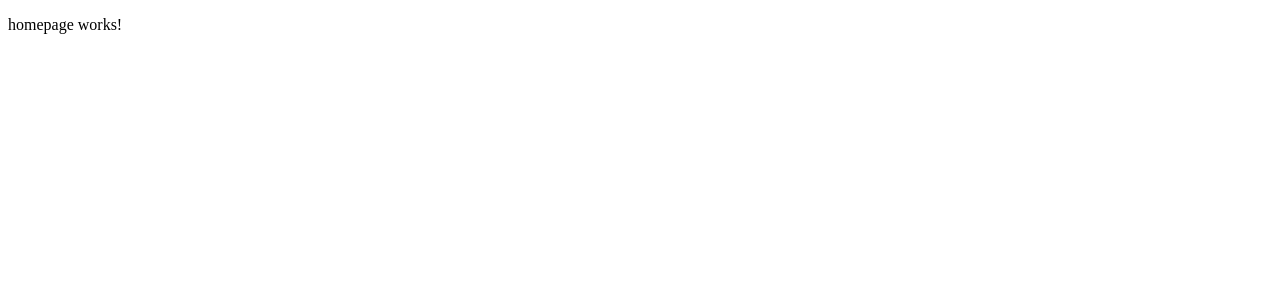
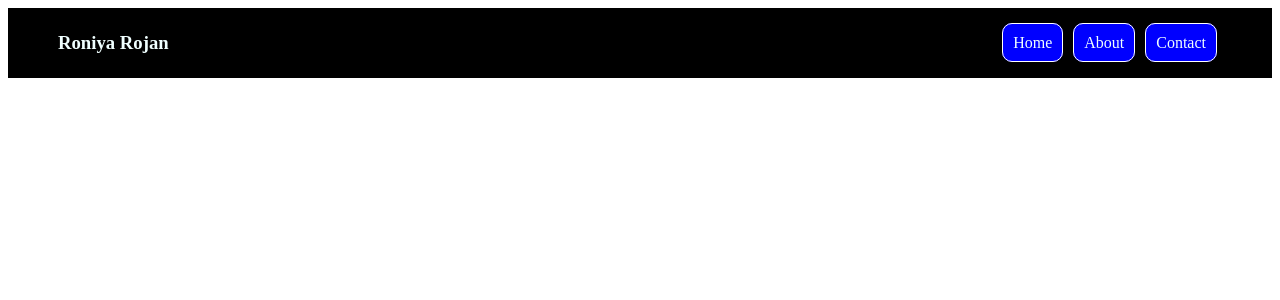
Before and after one commit to ronithrojan/Personal-Website, an Angular app: page /homepage in a window 1280 px wide. Shown: the top 300 px of the page. Built offline with nearby package versions, Linux system fonts and the light colour scheme.

Commit message:
created responsive header

```diff
--- a/src/app/about/about.component.html
+++ b/src/app/about/about.component.html
@@ -1 +1 @@
-<p>about works!</p>
+<app-header></app-header>
--- a/src/app/app.module.ts
+++ b/src/app/app.module.ts
@@ -6,13 +6,15 @@ import { AppComponent } from './app.component';
 import { HomepageComponent } from './homepage/homepage.component';
 import { AboutComponent } from './about/about.component';
 import { ContactComponent } from './contact/contact.component';
+import { HeaderComponent } from './header/header.component';
 
 @NgModule({
   declarations: [
     AppComponent,
     HomepageComponent,
     AboutComponent,
-    ContactComponent
+    ContactComponent,
+    HeaderComponent
   ],
   imports: [
     BrowserModule,
--- a/src/app/contact/contact.component.html
+++ b/src/app/contact/contact.component.html
@@ -1 +1 @@
-<p>contact works!</p>
+<app-header></app-header>
--- /dev/null
+++ b/src/app/header/header.component.css
@@ -0,0 +1,114 @@
+/* Mobile Styles */
+.navbar {
+  display: flex;
+  justify-content: space-between;
+  padding: 0 50px;
+  height: 70px;
+  align-items: center;
+  width: 100%;
+}
+a {
+  text-decoration: none;
+  color: azure;
+}
+
+button:hover {
+  background-color: blue;
+  color: white;
+}
+
+ul {
+  display: none;
+}
+
+.container {
+  display: flex;
+  justify-content: space-between;
+  background-color: black;
+}
+
+h1 {
+  color: white;
+}
+
+.master {
+  color: red;
+}
+
+.event {
+  color: white;
+  font-size: large;
+}
+
+.mobile {
+  size: 5px;
+  background-color: blue;
+  border: 2px solid white;
+  padding: 15px;
+}
+
+.love {
+  display: flex;
+  flex-direction: column;
+}
+
+.fa-bars {
+  background-color: blue;
+  color: white;
+  font-size: 20px;
+}
+
+@media only screen and (min-width: 768px) {
+  .navbar {
+    display: flex;
+    justify-content: space-between;
+    padding: 0 50px;
+    height: 70px;
+    align-items: center;
+  }
+  a {
+    text-decoration: none;
+    color: azure;
+  }
+
+  .button {
+    padding: 10px;
+    margin: 5px;
+    border-radius: 10px;
+    border: 1px solid white;
+    background-color: blue;
+    display: initial;
+  }
+
+  #dropdown {
+    display: none;
+  }
+
+  .container {
+    background-color: black;
+  }
+
+  h1 {
+    color: white;
+  }
+
+  ul {
+    display: initial;
+  }
+
+  .master {
+    color: red;
+  }
+
+  .mobile {
+    display: none;
+  }
+
+  .event {
+    color: white;
+    font-size: large;
+  }
+  .test {
+    display: none;
+  }
+}
--- /dev/null
+++ b/src/app/header/header.component.html
@@ -0,0 +1,22 @@
+<div class="container">
+  <nav class="navbar">
+    <h3>
+      <p>
+        <a routerLink="/homepage">Roniya Rojan</a>
+      </p>
+    </h3>
+    <ul class="main-nav">
+      <a routerLink="/homepage" class="button">Home</a>
+      <a routerLink="/about" class="button">About</a>
+      <a routerLink="/contact" class="button">Contact</a>
+    </ul>
+    <button class="mobile" (click)="toggle()" *ngIf="showNav">
+      <i class="fas fa-bars">R</i>
+    </button>
+    <div *ngIf="!showNav" class="test">
+      <a class="love" routerLink="/homepage">Home</a>
+      <a class="love" routerLink="/about">About</a>
+      <a class="love" routerLink="/contact">Contact</a>
+    </div>
+  </nav>
+</div>
--- /dev/null
+++ b/src/app/header/header.component.ts
@@ -0,0 +1,16 @@
+import { Component, OnInit } from "@angular/core";
+
+@Component({
+  selector: "app-header",
+  templateUrl: "./header.component.html",
+  styleUrls: ["./header.component.css"],
+})
+export class HeaderComponent implements OnInit {
+  showNav: boolean = true;
+  constructor() {}
+
+  ngOnInit(): void {}
+  toggle() {
+    this.showNav = !this.showNav;
+  }
+}
--- a/src/app/homepage/homepage.component.html
+++ b/src/app/homepage/homepage.component.html
@@ -1 +1 @@
-<p>homepage works!</p>
+<app-header></app-header>
```
Also changed, not shown: 1 other file (tests, documents, lock files or other folders).
